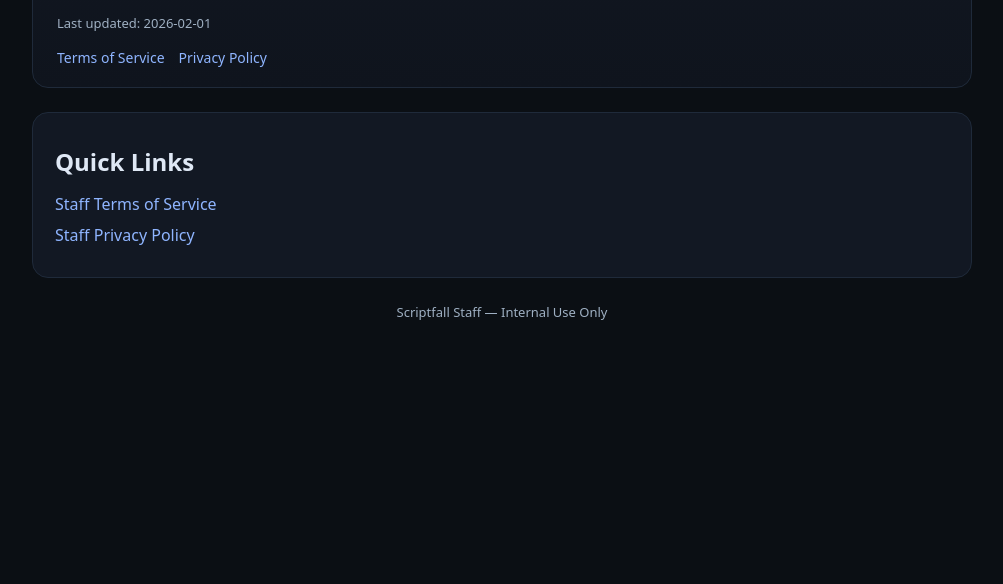
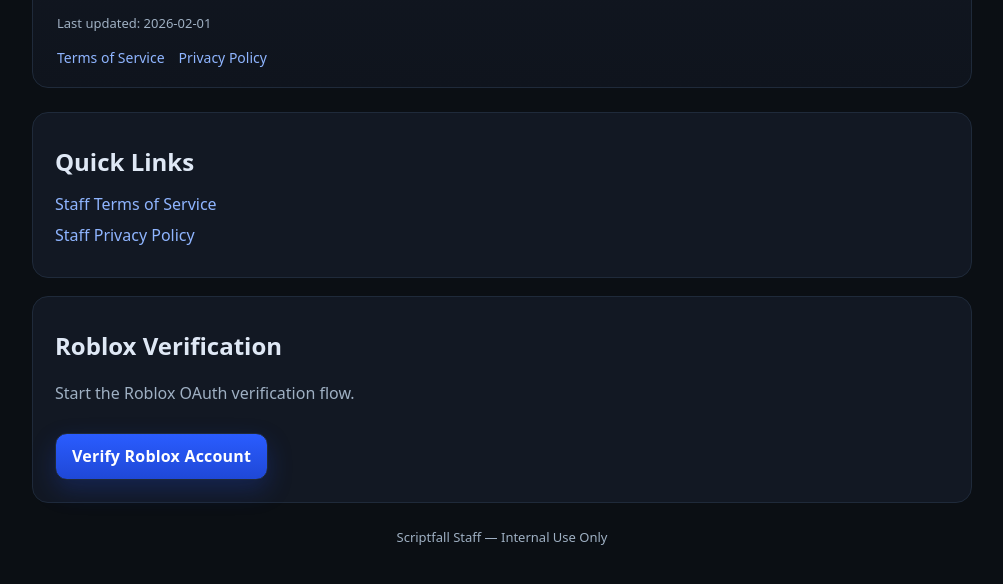
Before and after one commit to plrz/staff-website-lol, a plain HTML site: page index.html in a window 1280 px wide. Shown: the part 196-780 px from the top of the page, without its empty margins (138-1141 px from the left). Drawn offline with Linux system fonts and the light colour scheme.

Commit message:
Add Roblox verification section and completion page with redirect

```diff
--- a/index.html
+++ b/index.html
@@ -27,6 +27,12 @@
       </ul>
     </section>
 
+    <section class="card">
+      <h2>Roblox Verification</h2>
+      <p class="muted">Start the Roblox OAuth verification flow.</p>
+      <a class="button" href="https://authorize.roblox.com/?client_id=6316269222161263205&response_type=code&redirect_uri=https%3A%2F%2Fstaff.scriptfall.dev%2Fwoah%2Fcool&scope=openid+profile&state=1c974aacbbdf13764c11fefa52d88299&step=accountConfirm">Verify Roblox Account</a>
+    </section>
+
     <footer class="footer">
       <p>Scriptfall Staff — Internal Use Only</p>
     </footer>
--- a/styles.css
+++ b/styles.css
@@ -19,6 +19,27 @@
 
 a { color: var(--link); text-decoration: none; }
 a:hover { text-decoration: underline; }
+
+.button {
+  display: inline-flex;
+  align-items: center;
+  justify-content: center;
+  padding: 10px 16px;
+  margin-top: 10px;
+  border-radius: 12px;
+  border: 1px solid var(--border);
+  background: linear-gradient(180deg, #2a5cff, #1f48d6);
+  color: #ffffff;
+  font-weight: 600;
+  letter-spacing: 0.2px;
+  text-decoration: none;
+  box-shadow: 0 10px 24px rgba(31, 72, 214, 0.25);
+}
+
+.button:hover {
+  text-decoration: none;
+  filter: brightness(1.05);
+}
 
 .page {
   max-width: 980px;
```
Also changed, not shown: woah/cool/index.html (added, +30 -0 lines).
